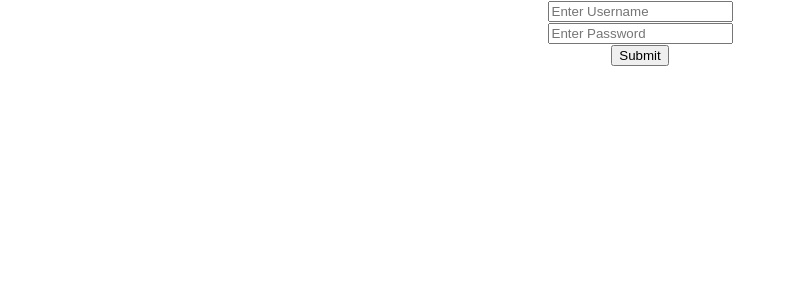
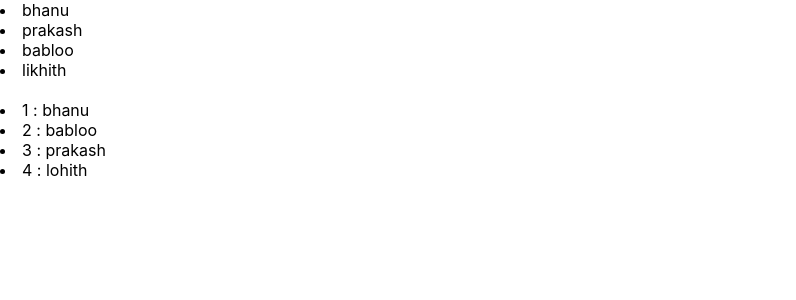
Before and after one commit to ModemBhanuPrakash/ReactPractice, a React (Create React App) app: page / in a window 1280 px wide. Shown: the top 300 px of the page, without its empty margins (0-796 px from the left). Built offline with nearby package versions, Linux system fonts and the light colour scheme.

Commit message:
understood how to use map function in reactjs

```diff
--- a/src/App.js
+++ b/src/App.js
@@ -6,6 +6,7 @@ import FunctionalComponent from './FunctionalComponent'
 import StateExampleInClassComponent from './StateExampleInClassComponent'
 import PropsExampleInClassComponent from './PropsExampleInClassComponent'
 import Form from './Form'
+import Map from './Map'
 
 const App = () => {
   const styling={
@@ -32,8 +33,9 @@ const App = () => {
       <ClassComponent></ClassComponent>
       <FunctionalComponent></FunctionalComponent>
       <StateExampleInClassComponent></StateExampleInClassComponent>
-       <PropsExampleInClassComponent/>  */}
-       <Form></Form>
+       <PropsExampleInClassComponent/>
+       <Form></Form>*/}
+       <Map/>
     </div>
   )
 }
--- /dev/null
+++ b/src/Map.js
@@ -0,0 +1,40 @@
+import React from 'react'
+
+const Map = () => {
+    const arr = ["bhanu","prakash","babloo","likhith"];
+    const arr1 = [
+        {
+            id : 1,
+            name : 'bhanu'
+        },
+        {
+            id : 2,
+            name : 'babloo'
+        },
+        {
+            id : 3,
+            name : "prakash"
+        },
+        {
+            id : 4,
+            name :'lohith'
+        }
+    ]
+  return (
+    <div>
+      {
+        arr.map(
+            (value,index) => <li key={index}>{value}</li>
+        )
+      }
+      <br></br>
+      {
+         arr1.map(
+            (value) => <li key={value.id}>{value.id} : {value.name}</li>
+        )
+      }
+    </div>
+  )
+}
+
+export default Map
```
